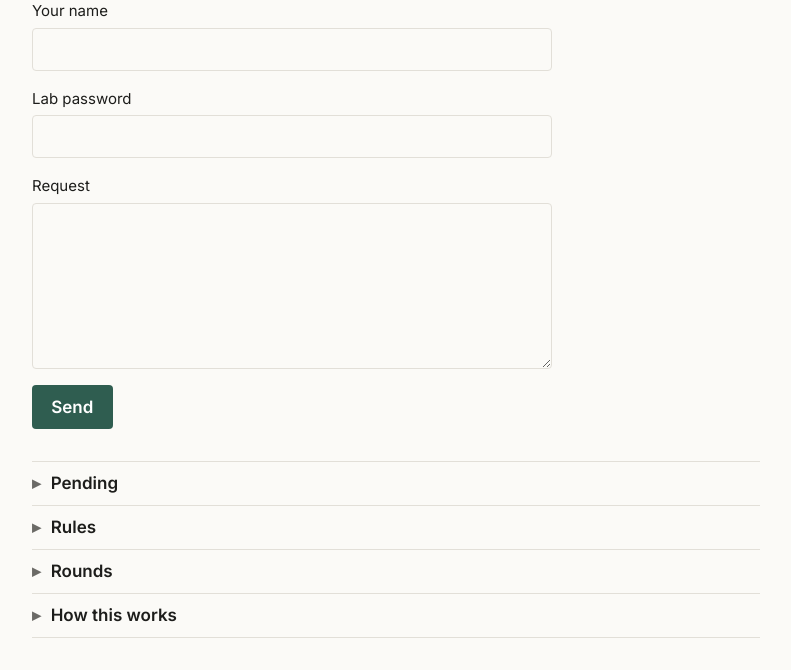
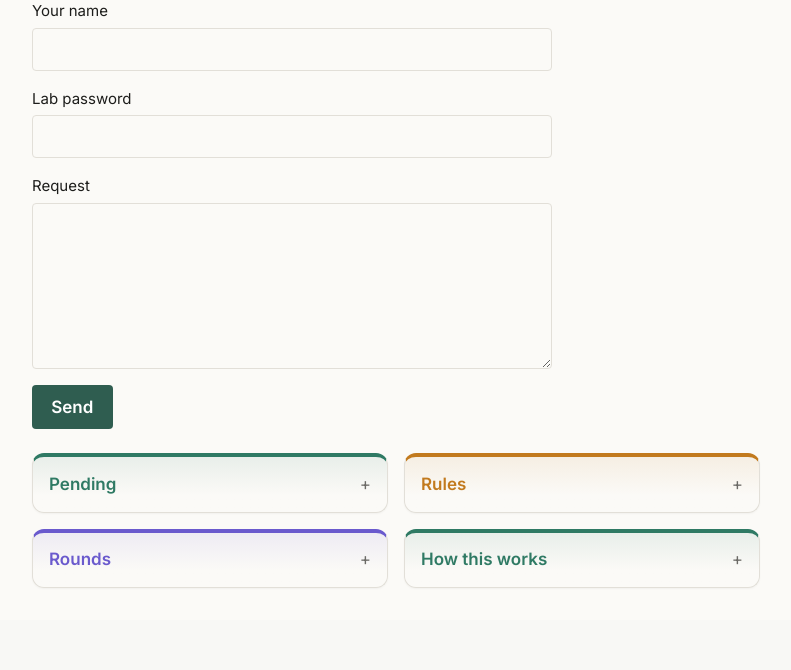
Before and after one commit to nimrodtalmon/BGULAB, a FastAPI app: page /govern in a window 1280 px wide. Shown: the part 271-941 px from the top of the page, without its empty margins (244-1035 px from the left). After the commit the page ends 859 px from the top, so only its background shows below. Run offline with FastAPI, Linux system fonts and the light colour scheme.

Commit message:
round 15: #63 sections as cards, no nested indentation
Co-Authored-By: Claude Opus 5.5 <noreply@anthropic.com>
Claude-Session: https://claude.ai/code/session_01UbesatwNhmvPMnxGv6eC7J

```diff
--- a/app/content.py
+++ b/app/content.py
@@ -84,7 +84,7 @@ def fold(body: str, lab: bool) -> str:
     """
     body = re.sub(r"\A\s*# .*\n", "", body)
     intro, sections = _split(body, 2)
-    out = [render_md(intro)]
+    cards = []
     for title, text in sections:
         hidden = bool(LAB_ONLY.search(title))
         if hidden and not lab:
@@ -99,8 +99,11 @@ def fold(body: str, lab: bool) -> str:
             sub_title = LAB_ONLY.sub("", sub_title)
             inner.append(f'<details class="sub" id="{anchor(sub_title)}">'
                          f"{_summary(sub_title, sub_hidden)}{render_md(sub_text)}</details>")
-        out.append(f'<details id="{anchor(title)}">{_summary(title, hidden)}'
-                   f'{"".join(inner)}</details>')
+        cards.append(f'<details class="card" id="{anchor(title)}">{_summary(title, hidden)}'
+                     f'{"".join(inner)}</details>')
+    out = [render_md(intro)]
+    if cards:
+        out.append('<div class="cards">' + "\n".join(cards) + "</div>")
     return "\n".join(out)
 
 
--- a/static/style.css
+++ b/static/style.css
@@ -218,3 +218,31 @@ a.term:hover { color: var(--accent); }
 .theme-projects > summary { font: 600 14px/1.4 var(--sans); color: var(--tc); padding: .2rem 0; }
 .theme-projects > :not(summary) { margin-left: 0; }
 .theme-projects ul { margin-top: .3rem; }
+
+/* Sections as cards, like the Research boxes: collapsed cards sit in a grid;
+   an open card takes the full width. No nested indentation. */
+.cards { display: grid; grid-template-columns: repeat(2, 1fr); gap: 1rem; margin: 1.5rem 0 2rem; align-items: start; }
+@media (max-width: 760px) { .cards { grid-template-columns: 1fr; } }
+details.card {
+  --tc: var(--t1);
+  margin: 0; border: 1px solid var(--line); border-top: 4px solid var(--tc);
+  border-radius: 12px; padding: .75rem 1rem;
+  background: linear-gradient(180deg, color-mix(in srgb, var(--tc) 9%, var(--bg)), var(--bg) 70%);
+  box-shadow: 0 1px 2px rgba(0, 0, 0, .04);
+  transition: box-shadow .18s;
+}
+.cards > details.card:nth-child(3n+2) { --tc: var(--t2); }
+.cards > details.card:nth-child(3n) { --tc: var(--t3); }
+details.card:last-of-type { border-bottom: 1px solid var(--line); }
+details.card:hover { box-shadow: 0 8px 24px rgba(0, 0, 0, .08); }
+details.card[open] { grid-column: 1 / -1; }
+details.card > summary { color: var(--tc); display: flex; justify-content: space-between; align-items: baseline; gap: .5rem; }
+details.card > summary::before, details.card details.sub > summary::before { content: none; }
+details.card summary::after { content: "+"; color: var(--muted); font-weight: 400; }
+details.card[open] > summary::after, details.card details.sub[open] > summary::after { content: "–"; }
+details.card > :not(summary), details.card details.sub > :not(summary) { margin-left: 0; }
+details.card ul, details.card ol { padding-left: 1.3em; }
+details.card details.sub { border-top: 1px solid var(--line); padding: .35rem 0; }
+details.card details.sub > summary { display: flex; justify-content: space-between; font: 600 15px/1.4 var(--sans); color: var(--fg); }
+details.card details.sub > summary:hover { color: var(--tc); }
+details.card > p:first-of-type { margin-top: .5rem; }
--- a/templates/govern.html
+++ b/templates/govern.html
@@ -22,8 +22,8 @@ from <a href="#round-{{ latest_round }}">round {{ latest_round }}</a>{% endif %}
   <button type="submit">Send</button>
 </form>
 
-<section class="folds">
-<details id="pending">
+<section class="folds cards">
+<details class="card" id="pending">
 <summary>Pending{% if pending %} ({{ pending | length }}){% endif %}</summary>
 {% if pending is none %}
   <p class="muted">Pending requests cannot be loaded right now.</p>
@@ -43,12 +43,12 @@ from <a href="#round-{{ latest_round }}">round {{ latest_round }}</a>{% endif %}
 {% endif %}
 </details>
 
-<details id="rules">
+<details class="card" id="rules">
 <summary>Rules</summary>
 {{ rules | safe }}
 </details>
 
-<details id="rounds">
+<details class="card" id="rounds">
 <summary>Rounds</summary>
 {% for r in rounds %}
 <details class="sub" id="round-{{ r.number }}">
@@ -66,7 +66,7 @@ from <a href="#round-{{ latest_round }}">round {{ latest_round }}</a>{% endif %}
 {% if not lab and rounds %}<p class="muted">Names, request texts and diffs are shown to signed-in lab members.</p>{% endif %}
 </details>
 
-<details id="how-this-works">
+<details class="card" id="how-this-works">
 <summary>How this works</summary>
 <p>The site changes only through requests, decided in rounds under the rules
 above. Claude does the work in each round, following the procedure below
--- a/templates/people.html
+++ b/templates/people.html
@@ -16,7 +16,7 @@
 </ul>
 {% endfor %}
 {% if people.past %}
-<details id="alumni">
+<details class="card" id="alumni">
 <summary>Alumni ({{ people.past | length }})</summary>
 {% for heading, group in people.past_groups %}
 <h4 class="people-group">{{ heading }}</h4>
```
Also changed, not shown: tests/test_app.py (+1 -1 lines).
